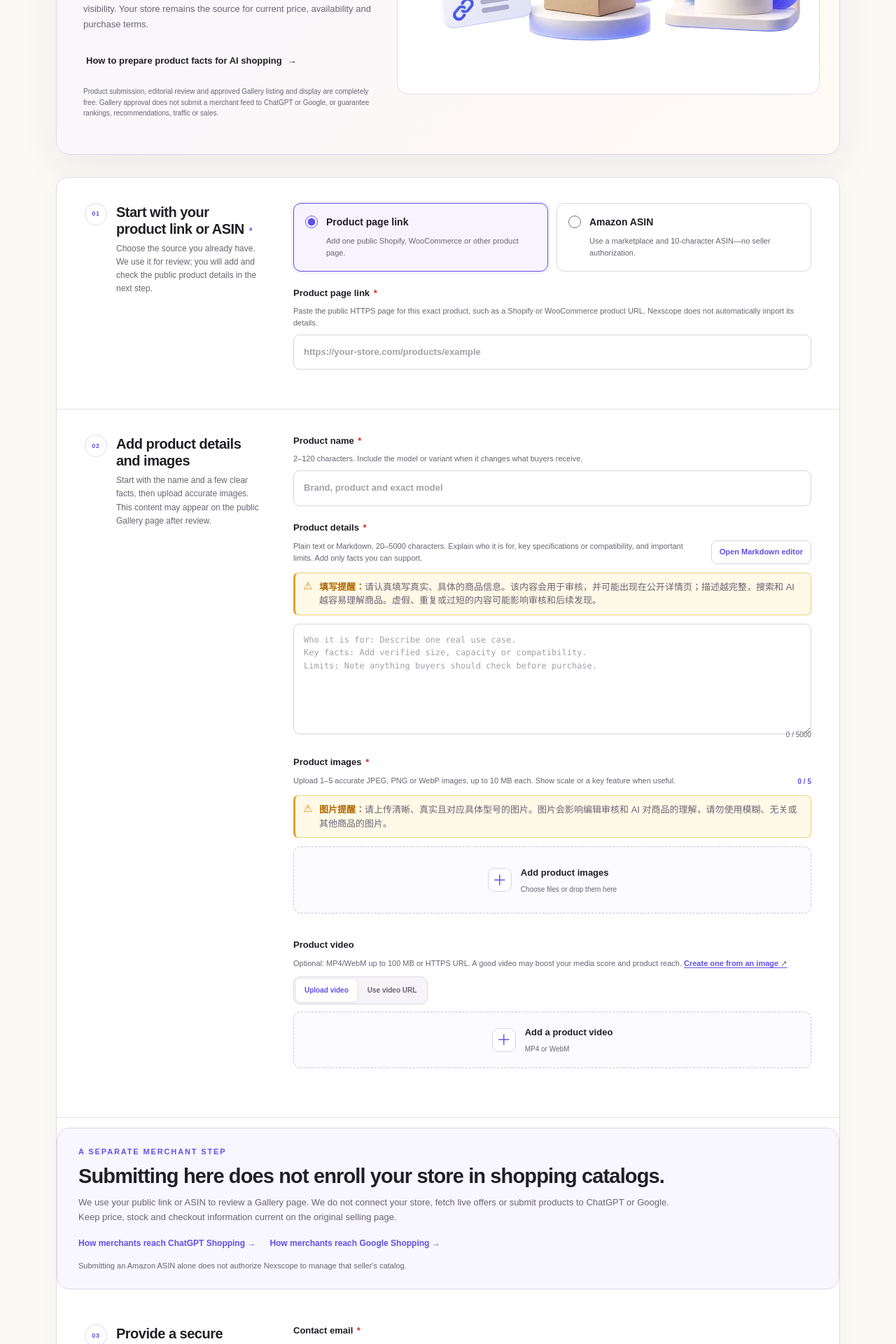
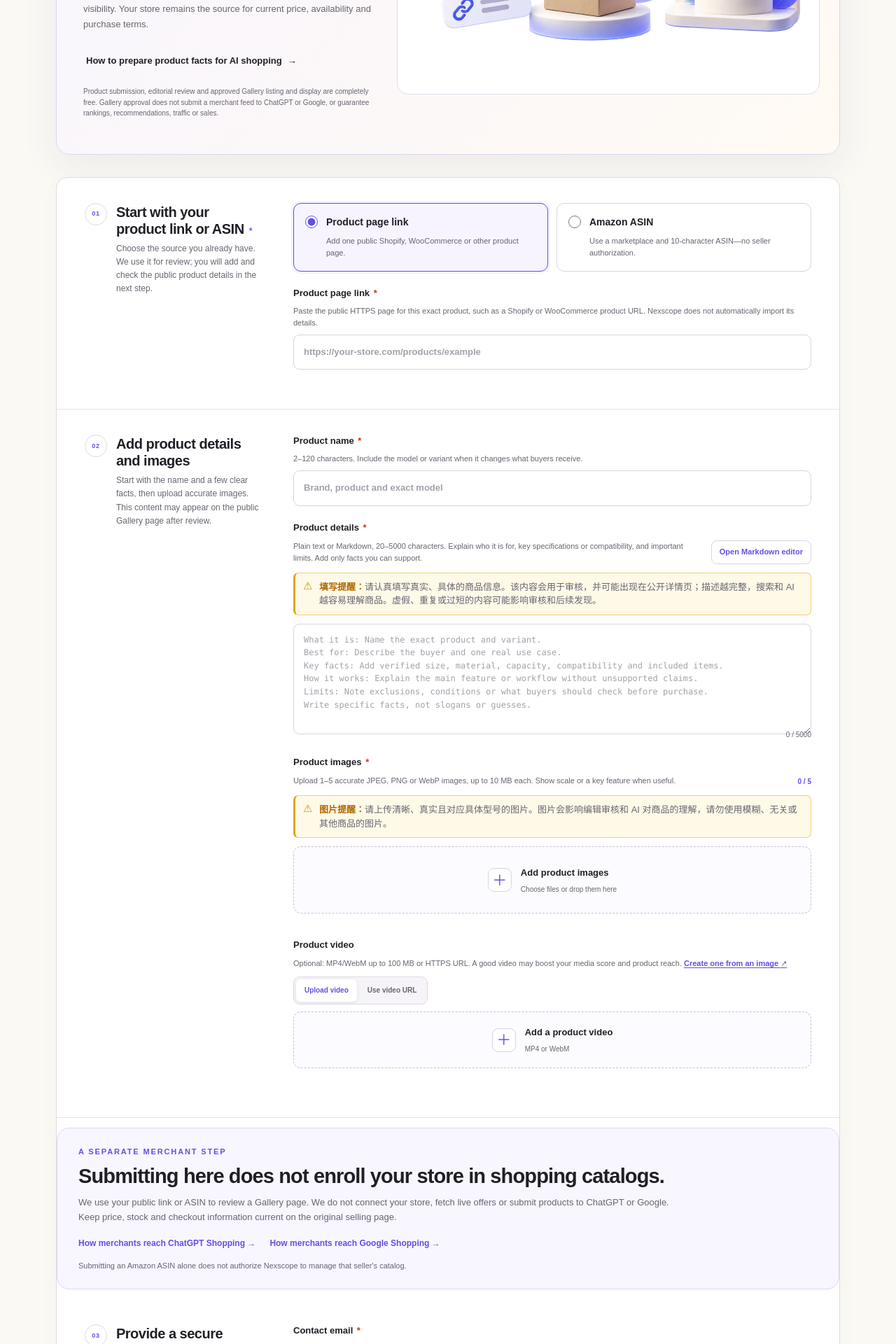
Before and after one commit to nexscope-ai/ecommerce-ai-tools, a Jekyll site: the page built from docs/product-showcase/submit/index.md, in a window 1280 px wide. Shown: the part 1580-3500 px from the top of the page at 70% size. Built offline with Jekyll 4.4.1, drawn with Linux system fonts in a browser that asks for light colours; nearby versions of some CDN libraries.

Commit message:
content: improve product details placeholder

```diff
--- a/docs/product-showcase/submit/index.md
+++ b/docs/product-showcase/submit/index.md
@@ -118,7 +118,7 @@ image_caption: Submit product details for free review and a possible public AI-d
               <button class="markdown-editor-open" type="button" data-open-markdown>Open Markdown editor</button>
             </div>
             <p class="showcase-field-warning" role="note"><strong>填写提醒：</strong>请认真填写真实、具体的商品信息。该内容会用于审核，并可能出现在公开详情页；描述越完整，搜索和 AI 越容易理解商品。虚假、重复或过短的内容可能影响审核和后续发现。</p>
-            <textarea name="productDetails" minlength="20" maxlength="5000" rows="7" required aria-labelledby="product-details-label" placeholder="Who it is for: Describe one real use case.&#10;Key facts: Add verified size, capacity or compatibility.&#10;Limits: Note anything buyers should check before purchase."></textarea>
+            <textarea name="productDetails" minlength="20" maxlength="5000" rows="7" required aria-labelledby="product-details-label" placeholder="What it is: Name the exact product and variant.&#10;Best for: Describe the buyer and one real use case.&#10;Key facts: Add verified size, material, capacity, compatibility and included items.&#10;How it works: Explain the main feature or workflow without unsupported claims.&#10;Limits: Note exclusions, conditions or what buyers should check before purchase.&#10;Write specific facts, not slogans or guesses."></textarea>
             <small class="field-error" id="productDetails-error" data-error-for="productDetails" role="alert" hidden></small>
             <small class="character-count" data-count="productDetails">0 / 5000</small>
           </div>
```
